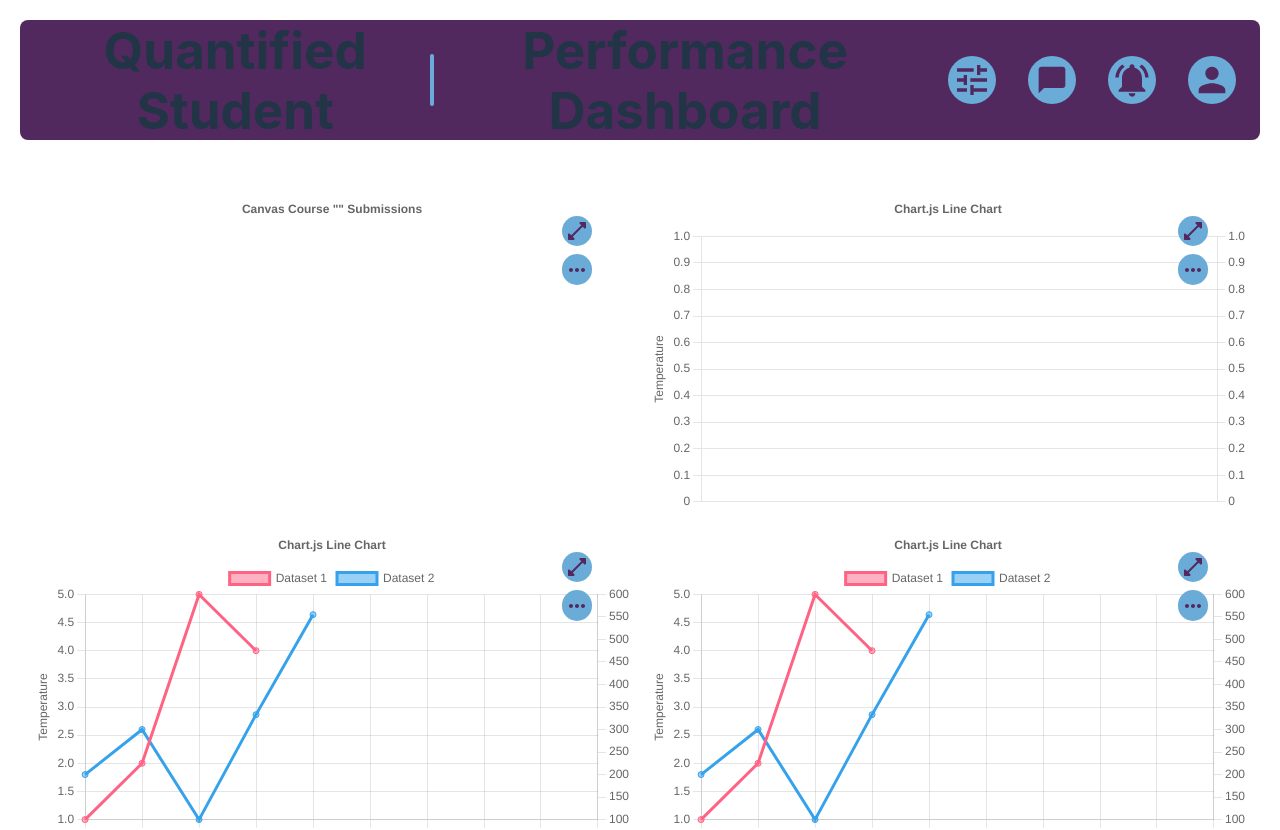
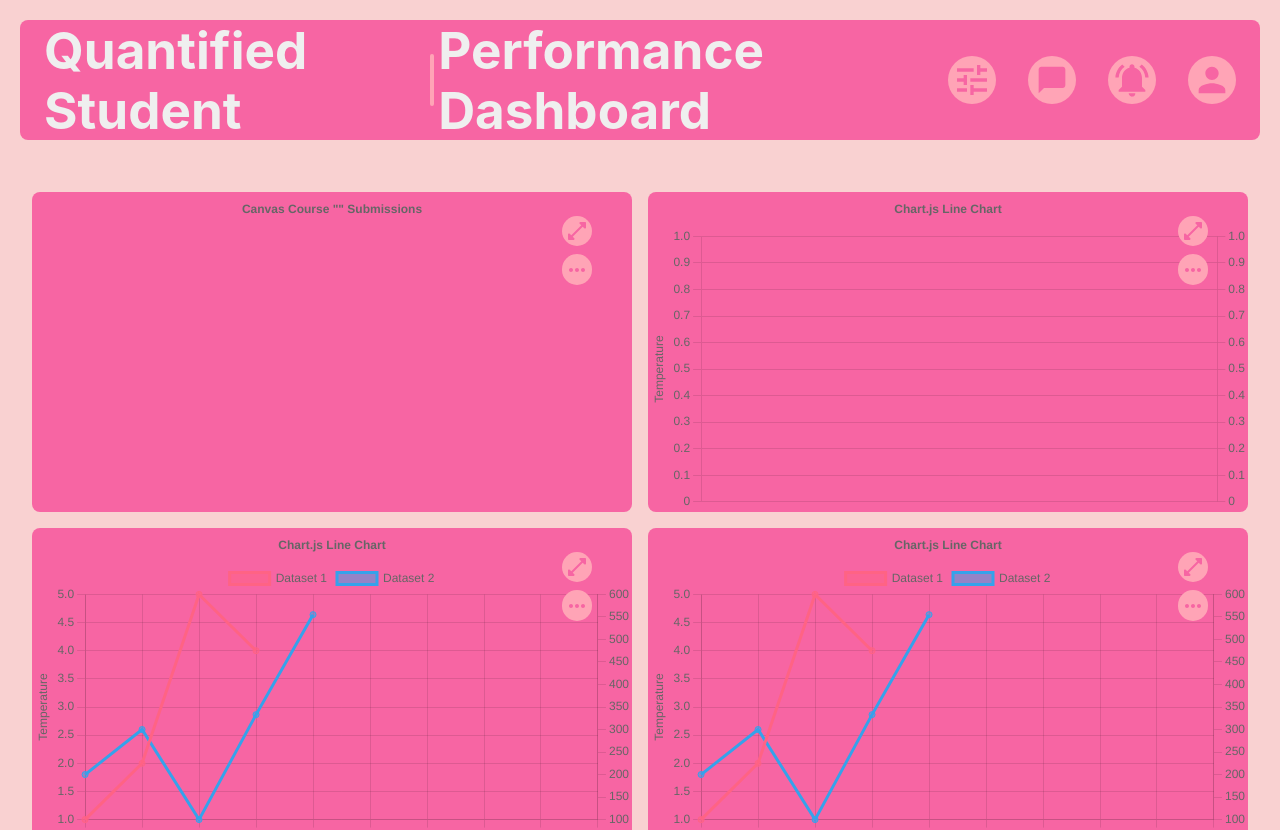
Before and after one commit to quantifiedstudent/Dashboard, a React (Vite) app: page / in a window 1280 px wide. Shown: the top 830 px of the page. Built offline with nearby package versions, Linux system fonts and the light colour scheme; no server answers.

Commit message:
added colour schemes

```diff
--- a/src/css/app.css
+++ b/src/css/app.css
@@ -1,43 +1,3 @@
-#root {
-  text-align: center;
-}
-
-.logo {
-  height: 6em;
-  padding: 1.5em;
-  will-change: filter;
-  transition: filter 300ms;
-}
-.logo:hover {
-  filter: drop-shadow(0 0 2em #646cffaa);
-}
-.logo.react:hover {
-  filter: drop-shadow(0 0 2em #61dafbaa);
-}
-
-@keyframes logo-spin {
-  from {
-    transform: rotate(0deg);
-  }
-  to {
-    transform: rotate(360deg);
-  }
-}
-
-@media (prefers-reduced-motion: no-preference) {
-  a:nth-of-type(2) .logo {
-    animation: logo-spin infinite 20s linear;
-  }
-}
-
-.card {
-  padding: 2em;
-}
-
-.read-the-docs {
-  color: #888;
-}
-
 .charts{
   height: 100%;
   padding: 2rem;
--- a/src/css/chart_container.css
+++ b/src/css/chart_container.css
@@ -2,6 +2,8 @@
     min-height: 20rem;
     min-width: 30rem;
     position: relative;
+    background-color: var(--main1);
+    border-radius: 0.5rem;
     transition: transform 0.3s, box-shadow 0.3s;
 }
 
@@ -25,8 +27,8 @@
     padding: 0.2rem;
     margin: 0.5rem;
     border-radius: 5rem;
-    color: #52295F;
-    background-color: #6AABD7;
+    color: var(--main1);
+    background-color: var(--main2);
 }
 
 .chart-container__buttons div:hover{
--- a/src/css/index.css
+++ b/src/css/index.css
@@ -1,3 +1,12 @@
+:root {
+  font-family: Inter, system-ui, Avenir, Helvetica, Arial, sans-serif;
+  color-scheme: dark light;
+
+  --main1: #52295f;
+  --main2: #6AABD7;
+  --background: #0B1354;
+}
+
 *{
   margin: 0;
   padding: 0;
@@ -6,72 +15,15 @@
 html, body {
   width: 100%;
   height: 100%;
-}
-
-:root {
-  font-family: Inter, system-ui, Avenir, Helvetica, Arial, sans-serif;
-  line-height: 1.5;
-  font-weight: 400;
-
-  color-scheme: light dark;
-  color: rgba(255, 255, 255, 0.87);
-  background-color: #242424;
-
-  font-synthesis: none;
-  text-rendering: optimizeLegibility;
-  -webkit-font-smoothing: antialiased;
-  -moz-osx-font-smoothing: grayscale;
-  -webkit-text-size-adjust: 100%;
-}
-
-a {
-  font-weight: 500;
-  color: #646cff;
-  text-decoration: inherit;
-}
-a:hover {
-  color: #535bf2;
-}
-
-body {
-  margin: 0;
-  min-width: 320px;
-  min-height: 100vh;
-}
-
-h1 {
-  font-size: 3.2em;
-  line-height: 1.1;
-}
-
-button {
-  border-radius: 8px;
-  border: 1px solid transparent;
-  padding: 0.6em 1.2em;
-  font-size: 1em;
-  font-weight: 500;
-  font-family: inherit;
-  background-color: #1a1a1a;
-  cursor: pointer;
-  transition: border-color 0.25s;
-}
-button:hover {
-  border-color: #646cff;
-}
-button:focus,
-button:focus-visible {
-  outline: 4px auto -webkit-focus-ring-color;
+  background-color: var(--background);
 }
 
 @media (prefers-color-scheme: light) {
   :root {
-    color: #213547;
-    background-color: #ffffff;
-  }
-  a:hover {
-    color: #747bff;
-  }
-  button {
-    background-color: #f9f9f9;
+    --main1: #F765A3;
+    --main2: #FFA4B6;
+    --background: #f9d1d1;
+
+    color: #efefef;
   }
 }
--- a/src/css/navbar.css
+++ b/src/css/navbar.css
@@ -9,7 +9,7 @@
     z-index: 100;
     border-radius: 0.5rem;
     justify-content: space-between;
-    background-color: #52295f;
+    background-color: var(--main1);
 }
 
 #navbar__section {
@@ -19,6 +19,7 @@
 }
 
 #navbar__section h1 {
+    font-size: 3.2em;
     line-height: 3.75rem;
 }
 
@@ -26,7 +27,7 @@
     width: 0.3rem;
     height: 3.25rem;
     border-radius: 0.5rem;
-    background-color: #6AABD7;
+    background-color: var(--main2);
     margin: 0 0.25rem;
 }
 
@@ -47,8 +48,8 @@
     justify-content: center;
     border-radius: 5rem;
     font-size: 2.5rem;
-    color: #52295F;
-    background-color: #6AABD7;
+    color: var(--main1);
+    background-color: var(--main2);
     transition: background-color 0.5s ease-in-out,
         color 0.5s ease-in-out;
 }
@@ -58,9 +59,9 @@
 }
 
 .navbar__icons__icon:hover {
-    color: #6AABD7;
-    background-color: #52295F;
-    border: 2px solid #6AABD7;
+    color: var(--main2);
+    background-color: var(--main1);
+    border: 2px solid var(--main2);
 }
 
 .navbar__icons__icon--small {
```
